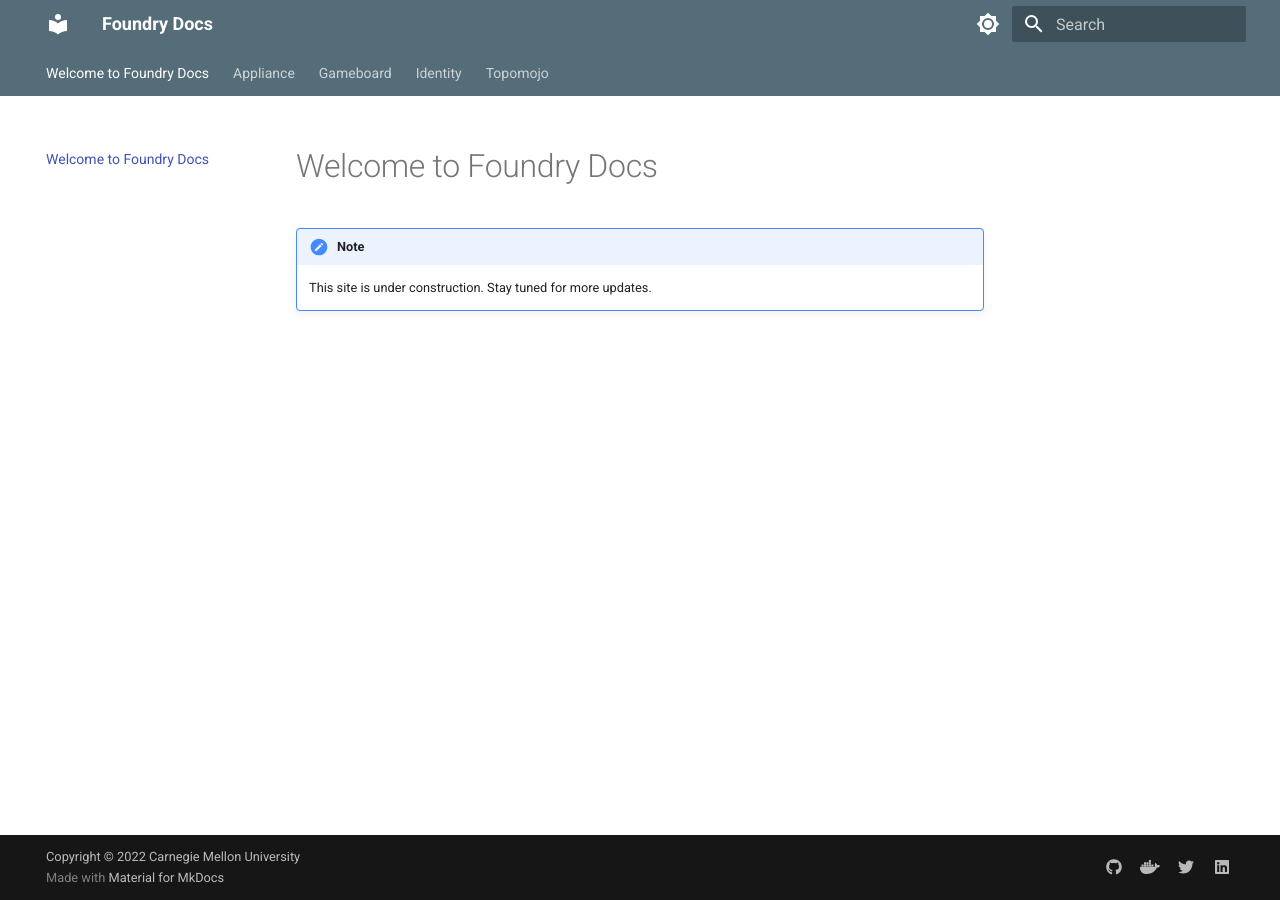
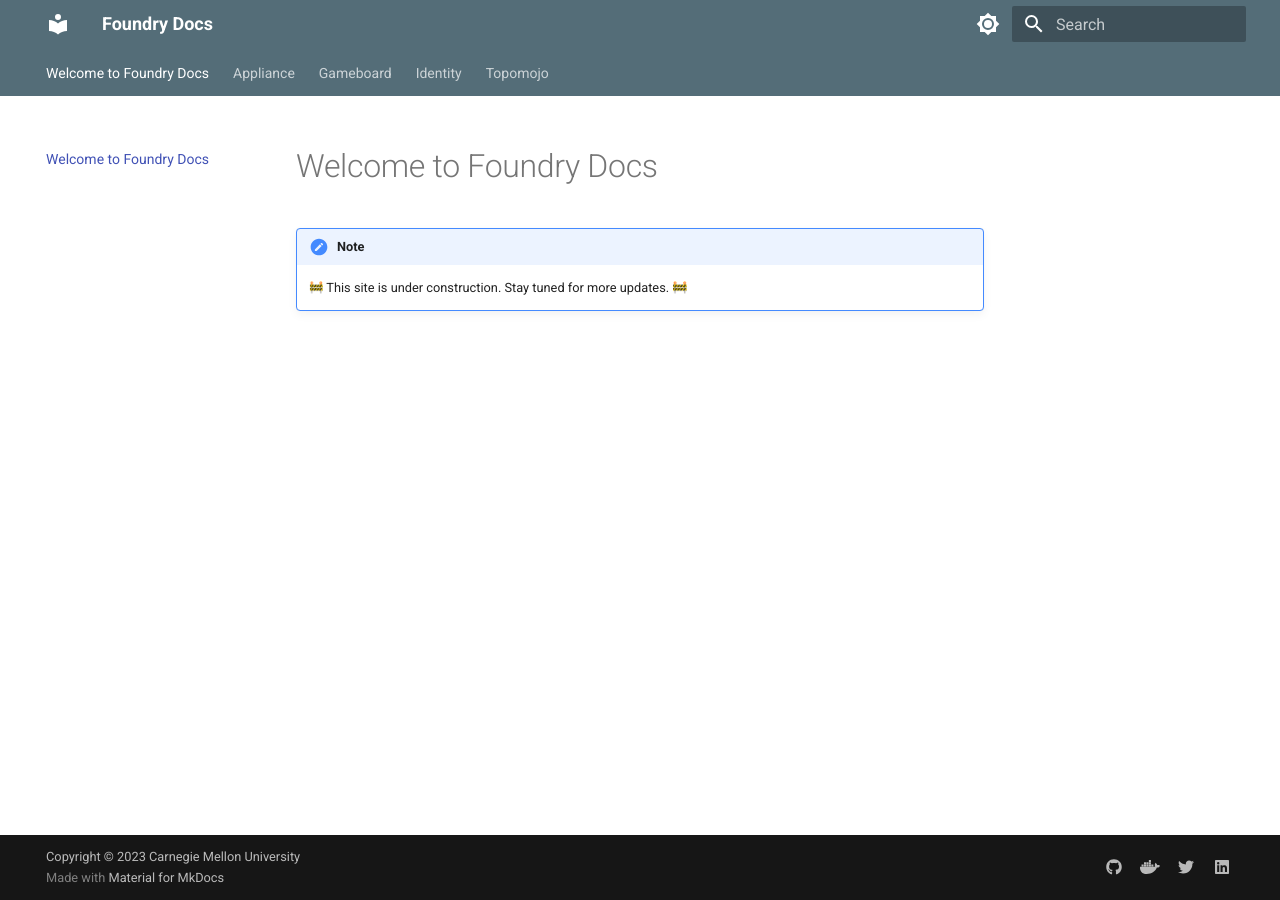
Before and after one commit to cmu-sei/foundry-docs, an MkDocs documentation site: the page built from docs/index.md, in a window 1280 px wide. Built offline with MkDocs 1.6.1 and Material for MkDocs 9.7.7, drawn with Linux system fonts in a browser that asks for light colours; emoji names are drawn with the system emoji font.

Commit message:
Add emoji support
Enables Material for MkDocs emoji support:
https://squidfunk.github.io/mkdocs-material/reference/icons-emojis/

```diff
--- a/docs/index.md
+++ b/docs/index.md
@@ -2,4 +2,4 @@
 
 !!! note
 
-    This site is under construction. Stay tuned for more updates.
+    :construction: This site is under construction. Stay tuned for more updates. :construction:
--- a/mkdocs.yml
+++ b/mkdocs.yml
@@ -20,7 +20,11 @@
   - admonition
   - pymdownx.details
   - pymdownx.superfences
-copyright: Copyright &copy; 2022 Carnegie Mellon University
+  - attr_list
+  - pymdownx.emoji:
+      emoji_index: !!python/name:materialx.emoji.twemoji
+      emoji_generator: !!python/name:materialx.emoji.to_svg
+copyright: Copyright &copy; 2023 Carnegie Mellon University
 extra:
   social:
     - icon: fontawesome/brands/github
```
